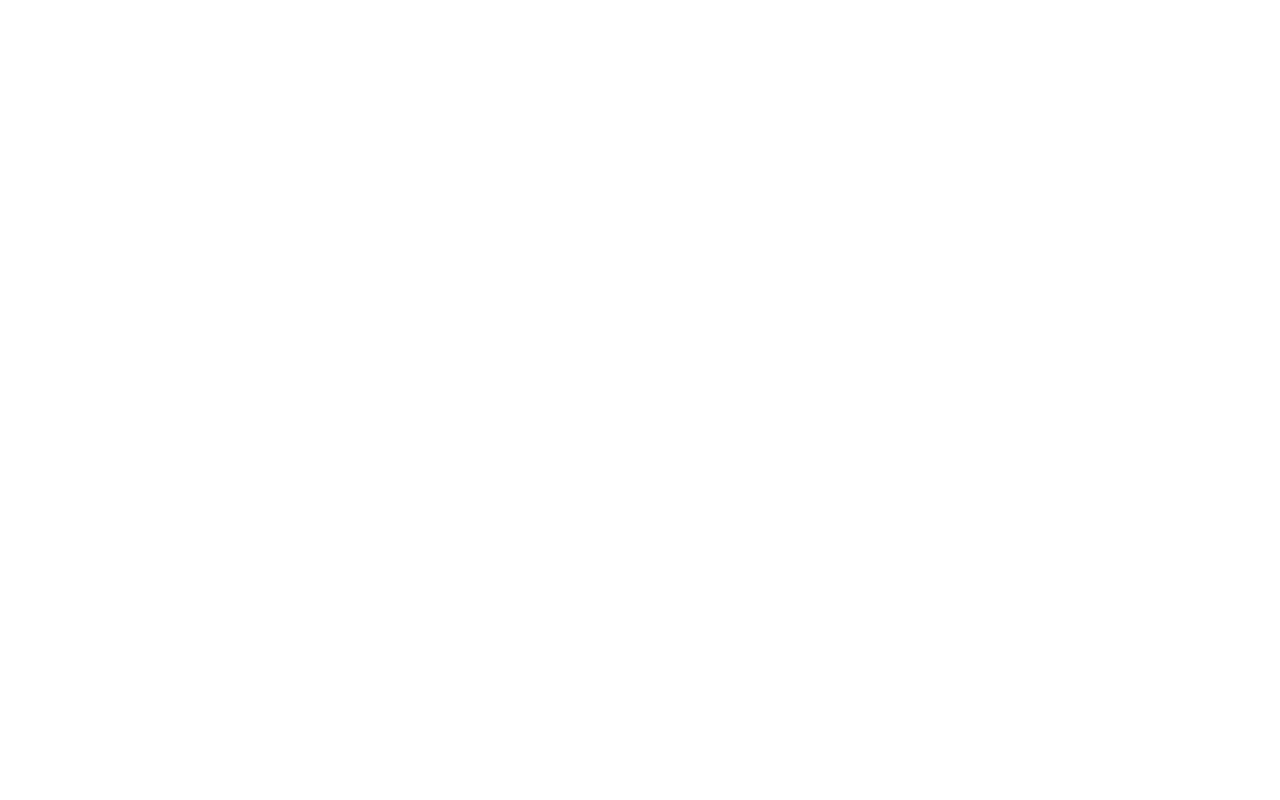
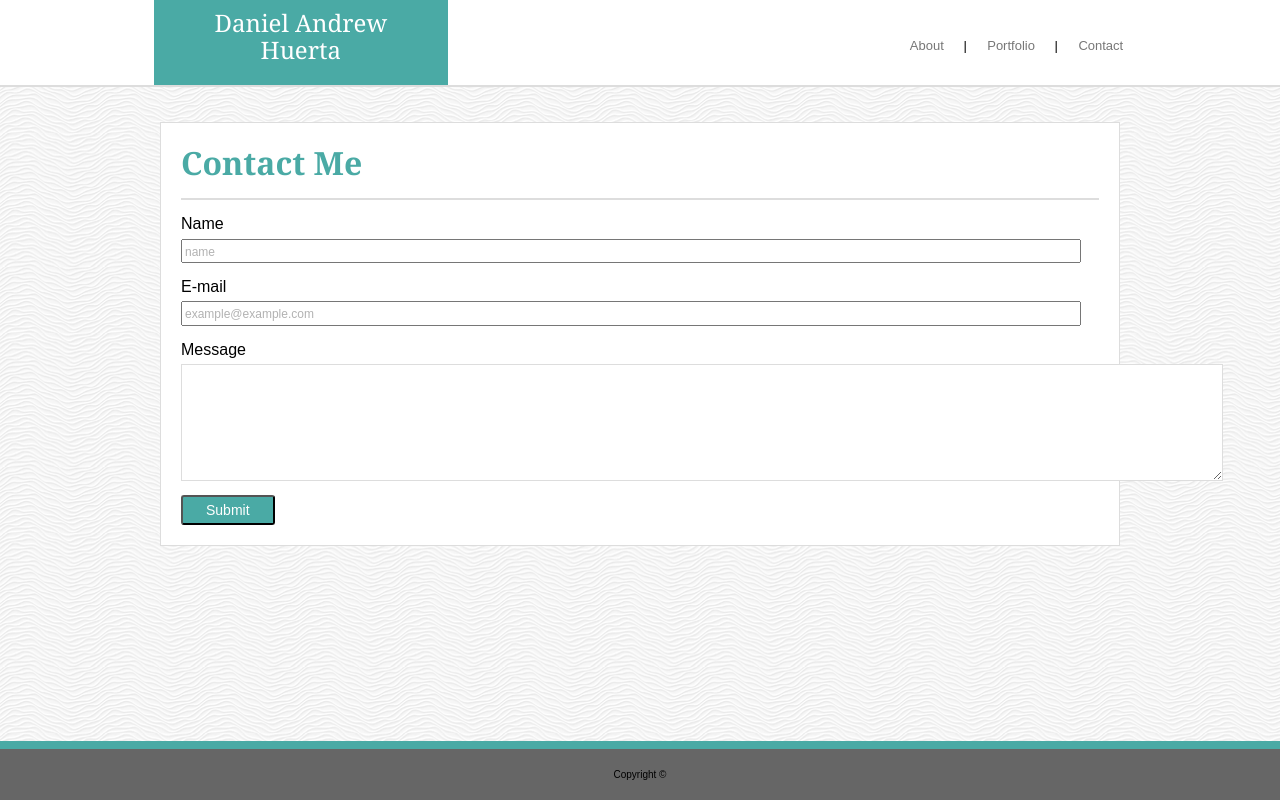
Before and after one commit to DAHuerta/Basic-Portfolio, a plain HTML site: page contact.html in a window 1280 px wide. Drawn offline with Linux system fonts and the light colour scheme.

Commit message:
add contact page and updated style and fixed buttons

```diff
--- a/assets/css/style.css
+++ b/assets/css/style.css
@@ -1,3 +1,5 @@
+/* .ccs for the About Me html page */
+
 * {
 box-sizing: border-box;
 }
@@ -25,7 +27,7 @@ h1, .yourName {
     font-size: 24px;
     position: absolute;
     bottom: 0;
-    left: 20%;
+    left: 12%;
     text-align: center;
 }
 .nav {
@@ -91,3 +93,73 @@ footer {
     border-top: 8px solid #4aaaa5;
     font-size: x-small;
 }
+
+li a:hover {
+    color: #4aaaa5;
+    font-weight: bold;
+}
+
+/* .css for the contact html page */
+
+.wrapper2 {
+    width: 960px;
+    padding: 20px;
+    margin: 0 auto;
+    background: #ffffff;
+    position: relative;
+    margin-top: 35px;
+    padding-top: 1px;
+    border: 1px solid #dddddd;
+}
+
+.name {
+    resize: vertical;
+    padding-right: 80%;
+}
+
+input[type=text] {
+    width: 900px;
+}
+
+textarea {
+    border-color: #dddddd;
+}
+
+::placeholder {
+    color: #666666;
+    opacity: .5;
+    font-size: 12px;
+}
+
+.labels {
+    margin-top: 15px;
+}
+
+label {
+    display: inline-block;
+    margin-bottom: 5px;
+}
+
+.form {
+    border-top: 2px solid #dddddd;
+}
+
+h1 {
+    margin-bottom: 16px;
+}
+
+button {
+    padding: 5px 23px;
+    font-size: 14px;
+    color: #ffffff;
+    background-color: #4aaaa5;
+    border-radius: 3px;
+}
+
+.button {
+    margin-top: 10px;
+}
+
+button:hover {
+    background-color: #666666;
+}
--- a/contact.html
+++ b/contact.html
@@ -0,0 +1,62 @@
+<!DOCTYPE html>
+    <html lang="en-us">
+
+    <head>
+        <meta charset="UTF-8">
+        <title>Daniel Huerta Contact Me</title>
+        <link rel="stylesheet" type="text/css" href="assets/css/normalize.css">
+        <link rel="stylesheet" type="text/css" href="assets/css/style.css">
+    </head>
+
+    <body>
+
+            <Header>
+            <div class="yourName">
+                Daniel Andrew Huerta
+            </div>
+            <div class="nav">
+                <ul>
+                    <li>
+                        <a href="index.html">About</a>
+                    </li>
+                    <li class="decorNav">|</li>
+                    <li>
+                        <a href="portfolio.html">Portfolio</a>
+                    </li>
+                    <li class="decorNav">|</li>
+                    <li>
+                        <a href="contact.html">Contact</a>
+                    </li>
+                </ul>
+            </div>
+            </Header>
+            <div class="wrapper2">
+                <section class="contactForm">
+                     <h1>Contact Me</h1>
+                     <div class="form">
+                     <form action="#" id="contact">
+                         <div class="labels">
+                         <label for="name">Name</label>
+                         <input type="text" id="name" name="name" placeholder="name">
+                         </div>
+
+                         <div class="labels">
+                         <label for="email">E-mail</label>
+                         <input type="text" id="email" name="email" placeholder="example@example.com">
+                         </div>
+
+                         <div class="labels">
+                         <label for="message">Message</label>
+                         <textarea name="message" id="message" cols="110" rows="6"></textarea>
+                        </div>
+                        <div class="button">
+                            <button type="submit" form="contact" value="submit">Submit</button>
+                        </div>
+                     </form>
+                    </div>
+                </section>
+            </div>
+            <div class="copyright">
+            <footer>Copyright &copy;</footer>
+            </div>
+    </body>
```
Also changed, not shown: index.html (+1 -1 lines), portfolio.html (+42 -0 lines), assets/images/camaro.jpg (added), assets/images/performArts.JPG (added), 5 other files.
